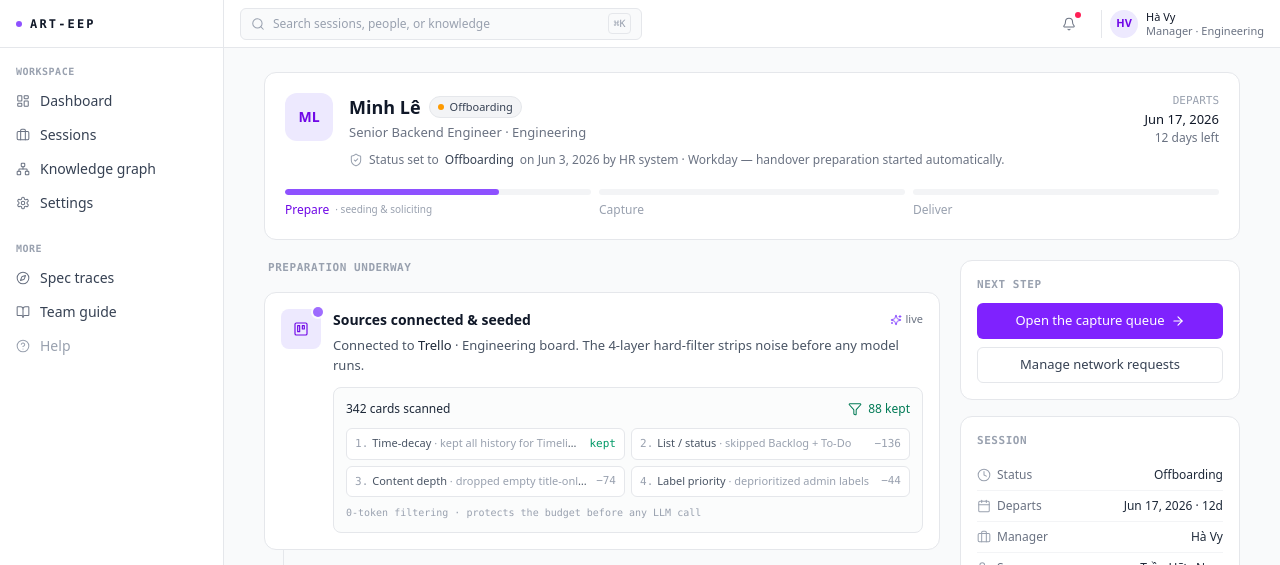
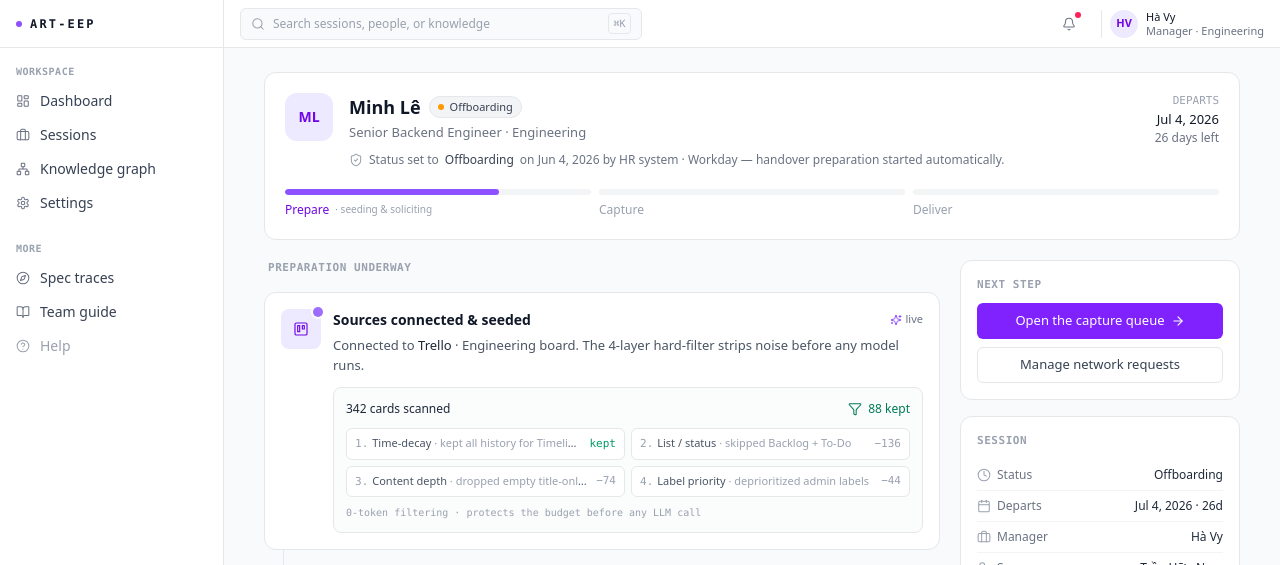
Before and after one commit to BuiDoanKhanhAnPrecioFishbone/esb-mockup, a Next.js app: page /prepare/1 in a window 1280 px wide. Shown: the top 565 px of the page. Built offline with nearby package versions, Linux system fonts and the light colour scheme.

Commit message:
fix(prepare-stage): CL-111 timeline — Minh status-set Jun 4, departs Jul 4 2026, 26 days left

```diff
--- a/components/mockups/prepare-stage.jsx
+++ b/components/mockups/prepare-stage.jsx
@@ -7,6 +7,9 @@
 // requests (CL-100), the pre-commit flag → correction task (CL-101), and the
 // knowledge map building toward the capture queue (CL-099). Voice interview is
 // Phase 2 (CL-098). Tailwind + lucide-react only. Static mock data.
+//
+// CL-111 · 30-day offboarding window. Minh's status flipped Jun 4, last day
+// Jul 4, 2026 · 26 days left (review deadline would be Jun 30, set elsewhere).
 
 import Link from "next/link";
 import {
@@ -17,8 +20,8 @@ import {
 
 const SUBJECT = {
   id: "minh-le", name: "Minh Lê", role: "Senior Backend Engineer", dept: "Engineering",
-  initials: "ML", markedOn: "Jun 3, 2026", trigger: "HR system · Workday",
-  departure: "Jun 17, 2026", daysLeft: 12, manager: "Hà Vy", successor: "Trần Hữu Nam",
+  initials: "ML", markedOn: "Jun 4, 2026", trigger: "HR system · Workday",
+  departure: "Jul 4, 2026", daysLeft: 26, manager: "Hà Vy", successor: "Trần Hữu Nam",
   source: "Trello",
 };
 
```
